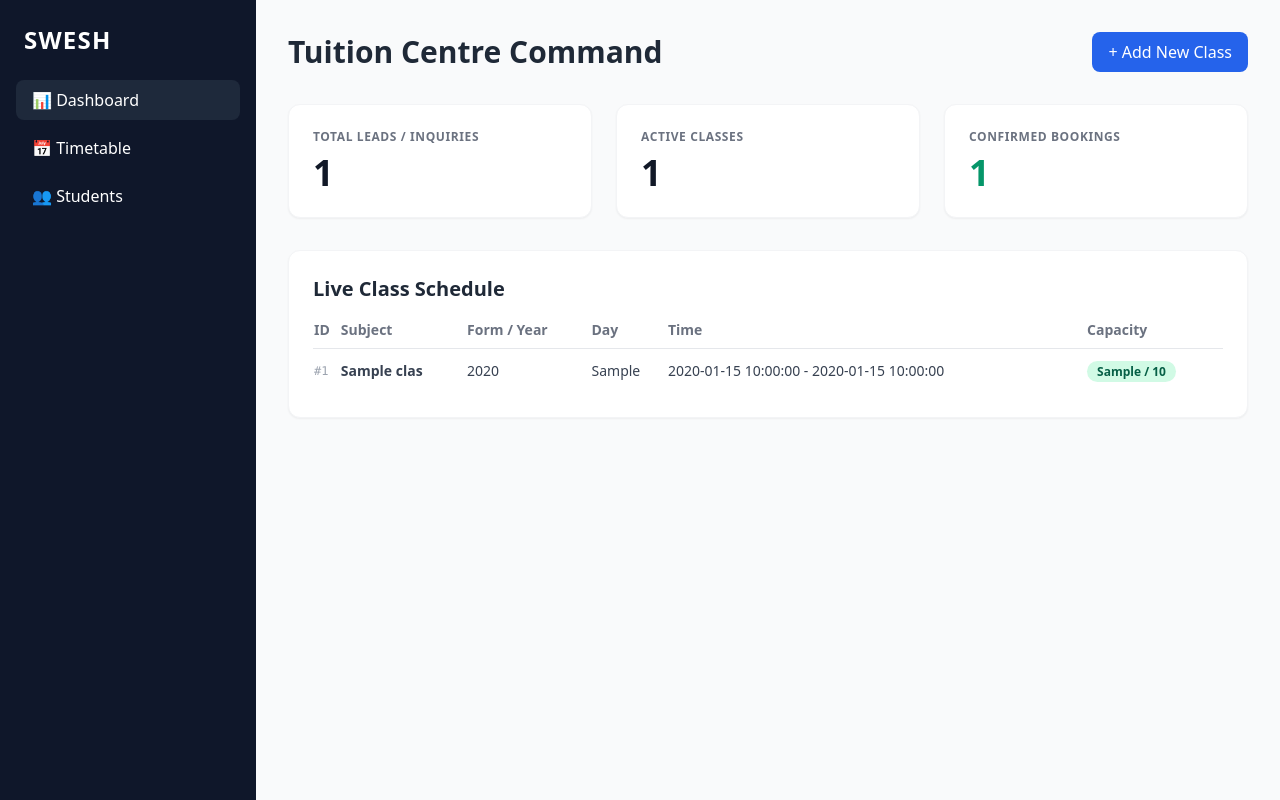
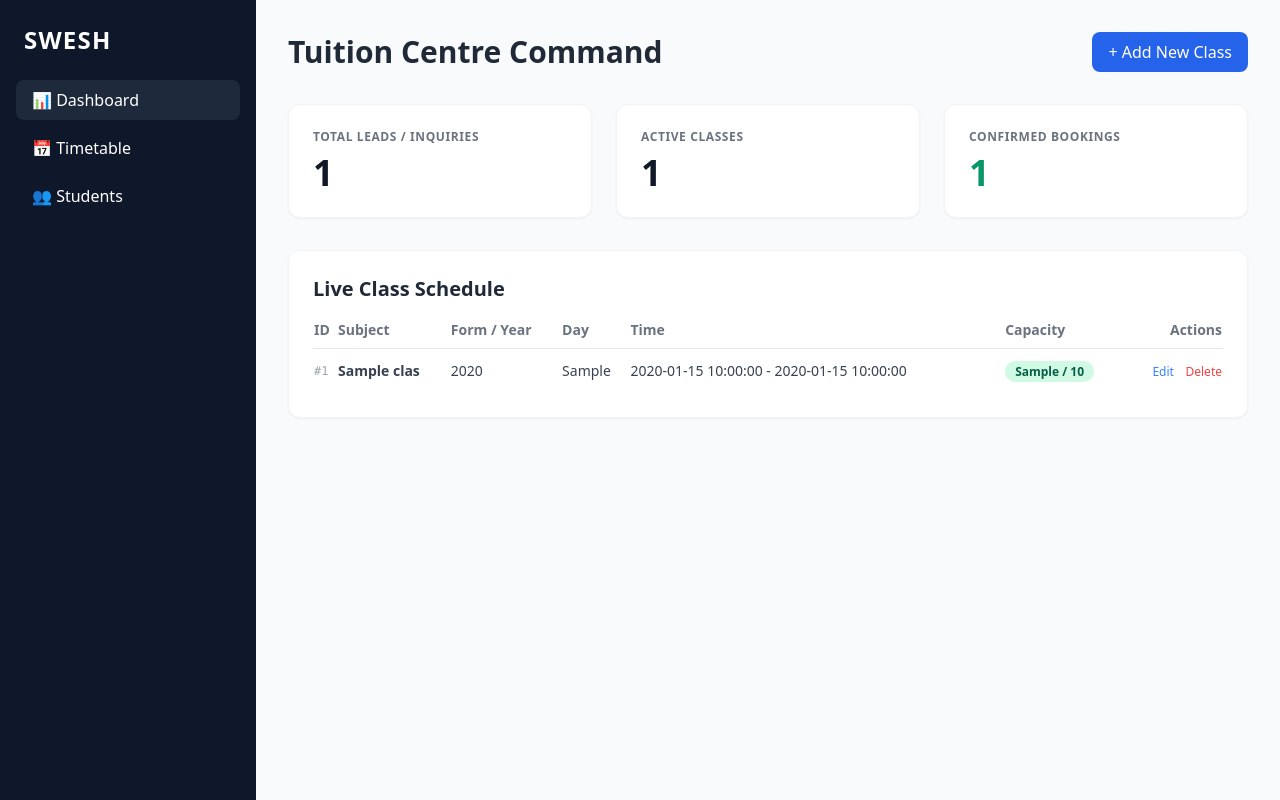
Before and after one commit to Shaarwesh/TutoroAI, a FastAPI app: template app/templates/dashboard.html in a window 1280 px wide. Run offline with FastAPI, Linux system fonts and the light colour scheme; the template is opened without the code that fills it: most values are stand-ins (such as "Sample title", 1, 10 or a date in 2020); parts of the project's set-up code (start-up, migrations or seed data) failed here and were passed over; some libraries are stand-ins or nearby versions.

Commit message:
Added Edit and Delete functionality to timetable

```diff
--- a/app/main.py
+++ b/app/main.py
@@ -28,16 +28,14 @@ async def lifespan(app: FastAPI):
     """Startup and shutdown events."""
     print("🚀 TUTORO AI starting up...", flush=True)
 
-    # --- STARTUP LOGIC ---
     try:
         await init_db()
         print("✅ Database ready", flush=True)
     except Exception as e:
         print(f"⚠️  Database not available at startup: {e}", flush=True)
 
-    yield  # Uvicorn instantly opens the port here!
+    yield
 
-    # --- SHUTDOWN LOGIC ---
     print("🛑 TUTORO AI shutting down. Cleaning up connections...", flush=True)
 
     try:
@@ -67,7 +65,6 @@ app = FastAPI(
     lifespan=lifespan,
 )
 
-# Pointing exactly to the app/templates directory
 templates = Jinja2Templates(directory="app/templates")
 
 app.add_middleware(
@@ -84,11 +81,9 @@ app.include_router(webhook.router, prefix="/webhook", tags=["Webhook"])
 @app.get("/dashboard", response_class=HTMLResponse)
 async def serve_dashboard(request: Request):
     async with AsyncSessionLocal() as db:
-        # Fetch live schedules
         result = await db.execute(select(ClassSchedule).order_by(ClassSchedule.id.desc()))
         schedules = result.scalars().all()
 
-        # Fetch live dynamic metrics
         lead_count = await db.scalar(select(func.count(Lead.id))) or 0
         booking_count = await db.scalar(select(func.count(Booking.id))) or 0
         total_classes = len(schedules)
@@ -121,7 +116,6 @@ async def serve_timetable(request: Request):
 @app.get("/students", response_class=HTMLResponse)
 async def serve_students(request: Request):
     async with AsyncSessionLocal() as db:
-        # Fetch all leads/students from the database, newest first
         result = await db.execute(select(Lead).order_by(Lead.id.desc()))
         leads = result.scalars().all()
 
@@ -138,25 +132,7 @@ async def health():
     return {"status": "ok", "agent": "TUTORO AI", "version": "1.0.0"}
 
 
-@app.post("/admin/send-reminders")
-async def trigger_reminders(x_admin_key: str = Header(None)):
-    if x_admin_key != settings.secret_key:
-        raise HTTPException(status_code=403, detail="Invalid admin key")
-    from app.tools.reminders import send_upcoming_reminders
-    result = await send_upcoming_reminders()
-    return {"status": "ok", **result}
-
-
-@app.get("/admin/stats")
-async def admin_stats(x_admin_key: str = Header(None)):
-    if x_admin_key != settings.secret_key:
-        raise HTTPException(status_code=403, detail="Invalid admin key")
-    from app.tools.analytics import get_analytics_summary
-    summary = await get_analytics_summary()
-    return summary
-
-
-# --- SCHEDULE API ---
+# --- SCHEDULE API (ADD, EDIT, DELETE) ---
 
 class ClassCreate(BaseModel):
     subject: str
@@ -168,7 +144,6 @@ class ClassCreate(BaseModel):
 
 @app.post("/admin/schedule")
 async def add_class_schedule(new_class: ClassCreate):
-    """Endpoint to add a new class directly from the dashboard modal."""
     async with AsyncSessionLocal() as db:
         db_class = ClassSchedule(
             subject=new_class.subject,
@@ -181,3 +156,35 @@ async def add_class_schedule(new_class: ClassCreate):
         db.add(db_class)
         await db.commit()
         return {"status": "Class added successfully!"}
+
+@app.put("/admin/schedule/{class_id}")
+async def update_class_schedule(class_id: int, updated_class: ClassCreate):
+    async with AsyncSessionLocal() as db:
+        result = await db.execute(select(ClassSchedule).where(ClassSchedule.id == class_id))
+        db_class = result.scalar_one_or_none()
+
+        if not db_class:
+            raise HTTPException(status_code=404, detail="Class not found")
+
+        db_class.subject = updated_class.subject
+        db_class.form_year = updated_class.form_year
+        db_class.day_of_week = updated_class.day_of_week
+        db_class.start_time = updated_class.start_time
+        db_class.end_time = updated_class.end_time
+        db_class.max_capacity = updated_class.max_capacity
+
+        await db.commit()
+        return {"status": "Class updated successfully!"}
+
+@app.delete("/admin/schedule/{class_id}")
+async def delete_class_schedule(class_id: int):
+    async with AsyncSessionLocal() as db:
+        result = await db.execute(select(ClassSchedule).where(ClassSchedule.id == class_id))
+        target_class = result.scalar_one_or_none()
+
+        if not target_class:
+            raise HTTPException(status_code=404, detail="Class not found")
+
+        await db.delete(target_class)
+        await db.commit()
+        return {"status": "Class deleted successfully!"}
--- a/app/templates/dashboard.html
+++ b/app/templates/dashboard.html
@@ -60,6 +60,7 @@
                             <th class="pb-2">Day</th>
                             <th class="pb-2">Time</th>
                             <th class="pb-2">Capacity</th>
+                            <th class="pb-2 text-right">Actions</th>
                         </tr>
                     </thead>
                     <tbody class="text-gray-700">
@@ -76,11 +77,15 @@
                                         {{ class.current_enrolled }} / {{ class.max_capacity }}
                                     </span>
                                 </td>
+                                <td class="py-3 text-right space-x-2">
+                                    <button onclick="openEditModal('{{ class.id }}', '{{ class.subject }}', '{{ class.form_year }}', '{{ class.day_of_week }}', '{{ class.start_time }}', '{{ class.end_time }}', '{{ class.max_capacity }}')" class="text-blue-500 hover:text-blue-700 text-xs font-medium">Edit</button>
+                                    <button onclick="deleteClass('{{ class.id }}')" class="text-red-500 hover:text-red-700 text-xs font-medium">Delete</button>
+                                </td>
                             </tr>
                             {% endfor %}
                         {% else %}
                             <tr>
-                                <td colspan="6" class="py-6 text-center text-gray-400 italic">No classes scheduled yet. Click "+ Add New Class" above to create one.</td>
+                                <td colspan="7" class="py-6 text-center text-gray-400 italic">No classes scheduled yet. Click "+ Add New Class" above to create one.</td>
                             </tr>
                         {% endif %}
                     </tbody>
@@ -89,15 +94,18 @@
         </main>
     </div>
 
-    <!-- Modal Form for Adding New Class -->
+    <!-- Smart Modal Form (Handles both Add & Edit) -->
     <div id="classModal" class="fixed inset-0 bg-black/50 backdrop-blur-sm hidden items-center justify-center p-4 z-50">
         <div class="bg-white rounded-2xl max-w-md w-full p-6 shadow-2xl">
             <div class="flex justify-between items-center mb-4 border-b pb-3">
-                <h3 class="text-lg font-bold text-gray-900">Add New Class Schedule</h3>
+                <h3 id="modalTitle" class="text-lg font-bold text-gray-900">Add New Class Schedule</h3>
                 <button onclick="closeModal()" class="text-gray-400 hover:text-gray-600 text-xl font-bold">&times;</button>
             </div>
 
-            <form id="addClassForm" onsubmit="submitClass(event)" class="space-y-4">
+            <form id="classForm" onsubmit="submitClass(event)" class="space-y-4">
+                <!-- Hidden input to store class ID when editing -->
+                <input type="hidden" id="edit_class_id" value="">
+
                 <div>
                     <label class="block text-xs font-medium text-gray-700 mb-1">Subject</label>
                     <select id="subject" required class="w-full border rounded-lg p-2.5 text-sm bg-gray-50 focus:bg-white focus:outline-none focus:ring-2 focus:ring-blue-500">
@@ -154,14 +162,38 @@
 
                 <div class="flex justify-end space-x-3 pt-3 border-t">
                     <button type="button" onclick="closeModal()" class="px-4 py-2 text-sm text-gray-600 hover:bg-gray-100 rounded-lg">Cancel</button>
-                    <button type="submit" class="px-4 py-2 text-sm bg-blue-600 text-white font-medium rounded-lg hover:bg-blue-700">Save Class</button>
+                    <button type="submit" id="submitBtn" class="px-4 py-2 text-sm bg-blue-600 text-white font-medium rounded-lg hover:bg-blue-700">Save Class</button>
                 </div>
             </form>
         </div>
     </div>
 
     <script>
+        // Open modal for ADDING a new class
         function openModal() {
+            document.getElementById('edit_class_id').value = "";
+            document.getElementById('modalTitle').innerText = "Add New Class Schedule";
+            document.getElementById('submitBtn').innerText = "Add Class";
+            document.getElementById('classForm').reset();
+
+            const modal = document.getElementById('classModal');
+            modal.classList.remove('hidden');
+            modal.classList.add('flex');
+        }
+
+        // Open modal for EDITING an existing class
+        function openEditModal(id, subject, form_year, day, start, end, capacity) {
+            document.getElementById('edit_class_id').value = id;
+            document.getElementById('modalTitle').innerText = "Edit Class Schedule";
+            document.getElementById('submitBtn').innerText = "Update Class";
+
+            document.getElementById('subject').value = subject;
+            document.getElementById('form_year').value = form_year;
+            document.getElementById('day_of_week').value = day;
+            document.getElementById('start_time').value = start;
+            document.getElementById('end_time').value = end;
+            document.getElementById('max_capacity').value = capacity;
+
             const modal = document.getElementById('classModal');
             modal.classList.remove('hidden');
             modal.classList.add('flex');
@@ -173,8 +205,13 @@
             modal.classList.add('hidden');
         }
 
+        // Handles both POST (Add) and PUT (Edit) dynamically
         async function submitClass(e) {
             e.preventDefault();
+
+            const classId = document.getElementById('edit_class_id').value;
+            const isEditing = classId !== "";
+
             const data = {
                 subject: document.getElementById('subject').value,
                 form_year: document.getElementById('form_year').value,
@@ -184,19 +221,40 @@
                 max_capacity: parseInt(document.getElementById('max_capacity').value)
             };
 
+            const url = isEditing ? `/admin/schedule/${classId}` : '/admin/schedule';
+            const method = isEditing ? 'PUT' : 'POST';
+
             try {
-                const res = await fetch('/admin/schedule', {
-                    method: 'POST',
+                const res = await fetch(url, {
+                    method: method,
                     headers: { 'Content-Type': 'application/json' },
                     body: JSON.stringify(data)
+                });
+
+                if (res.ok) {
+                    window.location.reload();
+                } else {
+                    alert('Failed to save class.');
+                }
+            } catch (err) {
+                alert('Network error saving class.');
+            }
+        }
+
+        async function deleteClass(classId) {
+            if (!confirm("Are you sure you want to delete this class? This cannot be undone.")) return;
+
+            try {
+                const res = await fetch(`/admin/schedule/${classId}`, {
+                    method: 'DELETE'
                 });
                 if (res.ok) {
                     window.location.reload();
                 } else {
-                    alert('Failed to add class.');
+                    alert('Failed to delete class.');
                 }
             } catch (err) {
-                alert('Network error adding class.');
+                alert('Network error deleting class.');
             }
         }
     </script>
```
Also changed, not shown: tests/test_chat.py (added, +54 -0 lines).
